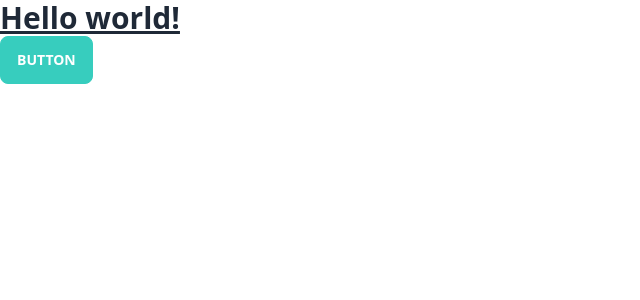
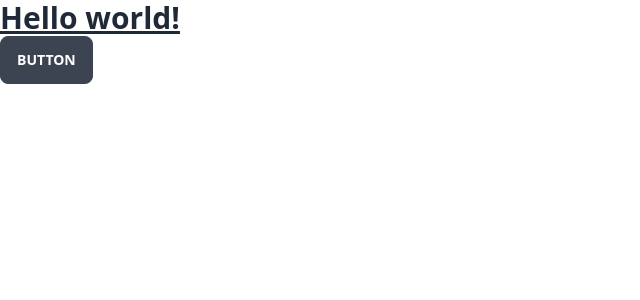
Before and after one commit to RikutoYamada/login-front-end, a Next.js app: page / in a window 1280 px wide. Shown: the top 300 px of the page, without its empty margins (0-640 px from the left). Built offline with nearby package versions, Linux system fonts and the light colour scheme.

Commit message:
Add Button component

```diff
--- a/src/components/elements/Button/Button.jsx
+++ b/src/components/elements/Button/Button.jsx
@@ -1,14 +1,22 @@
 import clsx from 'clsx';
 
-const Button =
-  (
+const Button = (
     {
-      variant = 'btn-accent',
+      type = 'button',
+      variant = 'accent',
       children
     }
   ) => {
     return (
-      <button className={clsx('btn text-base-100', variant)}>{children}</button>
+      <button
+        type={type}
+        className={clsx(
+          'btn text-base-100',
+          `btn-${variant}`
+        )}
+      >
+        {children}
+      </button>
     )
   }
 
```
